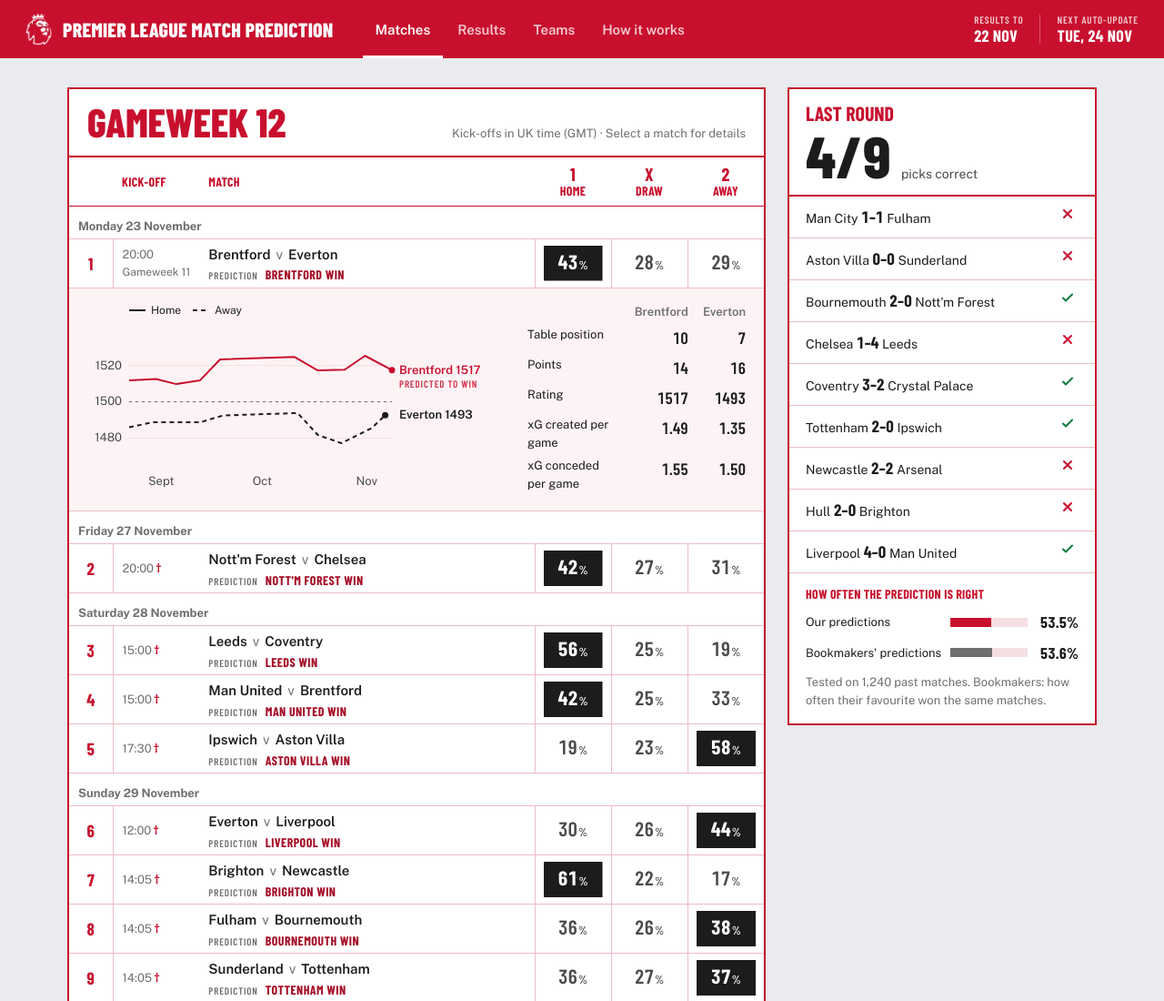
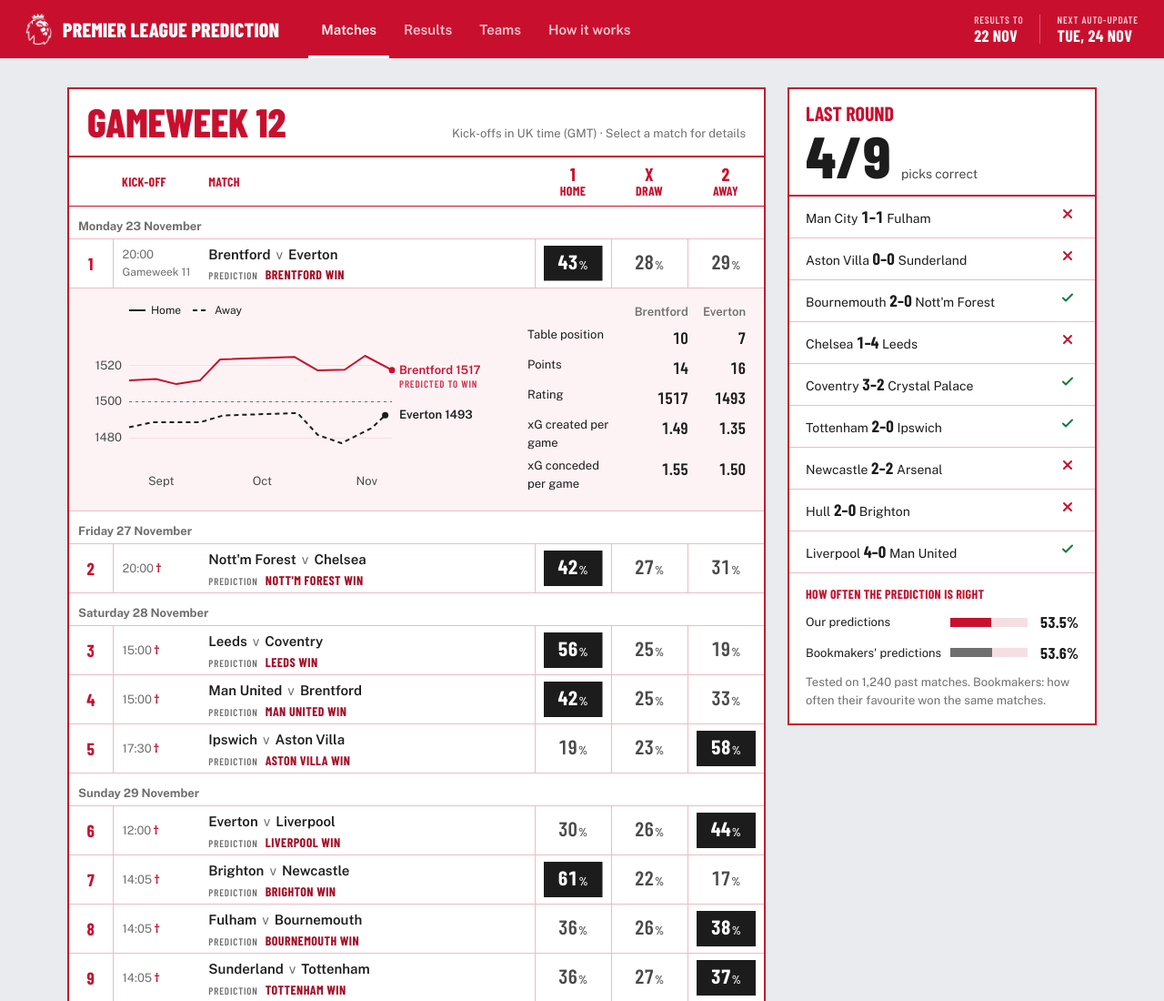
Before and after one commit to RiteshPokharel/prem-predictor, a plain HTML site: page site/index.html in a window 1280 px wide. Shown: the top 1100 px of the page at 91% size. Drawn offline with Linux system fonts and the light colour scheme.

Commit message:
Rename header to Premier League Prediction

```diff
--- a/site/index.html
+++ b/site/index.html
@@ -3,7 +3,7 @@
 <head>
 <meta charset="utf-8">
 <meta name="viewport" content="width=device-width, initial-scale=1">
-<title>Premier League Match Prediction</title>
+<title>Premier League Prediction</title>
 <link rel="icon" href="logo.jpg">
 <meta name="description" content="Home, draw and away forecasts for every Premier League match, from a model retrained every week, with its track record.">
 <style>
@@ -278,7 +278,7 @@
 <body>
 <header class="band">
   <div class="band-inner">
-    <a class="name" href="./" id="home-link"><img class="logo" src="logo-white.png" alt="" width="29" height="36">Premier League Match Prediction</a>
+    <a class="name" href="./" id="home-link"><img class="logo" src="logo-white.png" alt="" width="29" height="36">Premier League Prediction</a>
     <nav class="tabs" role="tablist" aria-label="Sections">
       <button class="tab" role="tab" id="tab-coupon" aria-controls="coupon" aria-selected="true">Matches</button>
       <button class="tab" role="tab" id="tab-results" aria-controls="results" aria-selected="false" tabindex="-1">Results</button>
```
Also changed, not shown: site/template.html (+2 -2 lines).
